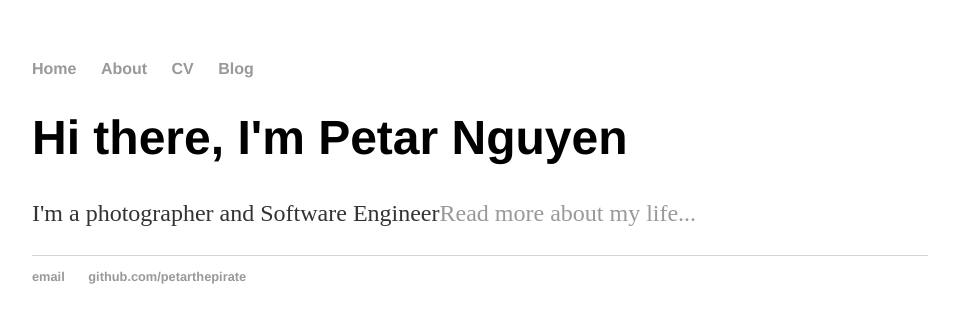
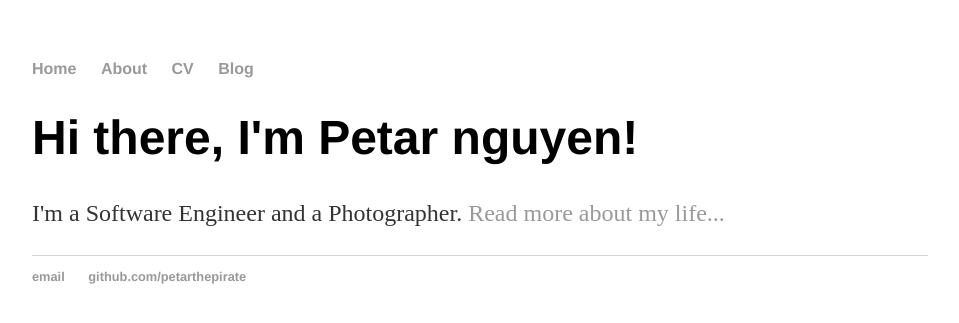
Before and after one commit to petarthepirate/petarthepirate.github.io, a Jekyll site: the page built from index.html, in a window 1280 px wide. Shown: the top 323 px of the page, without its empty margins (160-1119 px from the left). Built offline with Jekyll 4.4.1, drawn with Linux system fonts in a browser that asks for light colours; Markdown is read by kramdown in place of the engine named in the settings; part of the change alters nothing that is shown.

Commit message:
Update index.html
swithced to jekyll format

```diff
--- a/index.html
+++ b/index.html
@@ -1,30 +1,8 @@
-<!DOCTYPE html>
-<html>
-	<head>
-		<title>Petar Nguyen, learning</title>
-		<!-- link to main stylesheet -->
-		<link rel="stylesheet" type="text/css" href="/css/main.css">
-	</head>
-	<body>
-		<nav>
-    		<ul>
-        		<li><a href="/">Home</a></li>
-	        	<li><a href="/about">About</a></li>
-        		<li><a href="/cv">CV</a></li>
-        		<li><a href="/blog">Blog</a></li>
-    		</ul>
-		</nav>
-		<div class="container">
-    		<div class="blurb">
-        		<h1>Hi there, I'm Petar Nguyen</h1>
-				<p>I'm a photographer and Software Engineer<a href="/about">Read more about my life...</a></p>
-    		</div><!-- /.blurb -->
-		</div><!-- /.container -->
-		<footer>
-    		<ul>
-        		<li><a href="mailto:nhan.nguyen@coloroad.edu">email</a></li>
-        		<li><a href="https://github.com/petarthepirate">github.com/petarthepirate</a></li>
-			</ul>
-		</footer>
-	</body>
-</html>
+---
+layout: default
+title: Petar Nguyen, Software Engineer
+---
+<div class="blurb">
+	<h1>Hi there, I'm Petar nguyen!</h1>
+	<p>I'm a Software Engineer and a Photographer. <a href="/about">Read more about my life...</a></p>
+</div><!-- /.blurb -->
```
